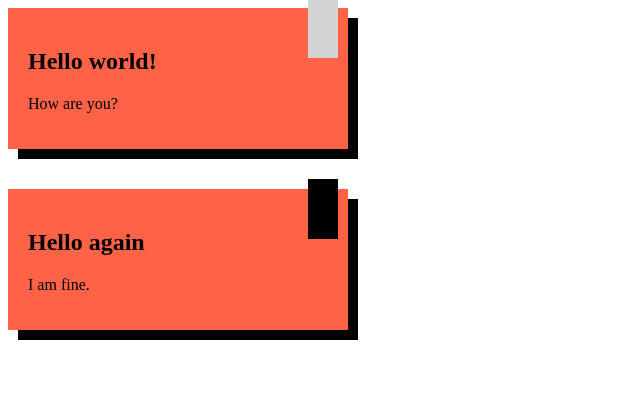
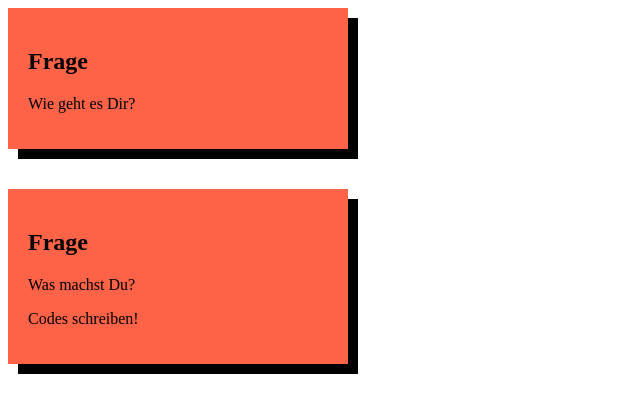
Before and after one commit to Dajanajozanovic/react-playground, a React (Vite) app: page / in a window 1280 px wide. Shown: the top 412 px of the page, without its empty margins (0-640 px from the left). Built offline with nearby package versions, Linux system fonts and the light colour scheme.

Commit message:
add card with hidden answer

```diff
--- a/src/App.jsx
+++ b/src/App.jsx
@@ -1,14 +1,19 @@
 import * as React from 'react'
-import Button from './Button'
 import Card from './Card'
-import Pagination from './Pagination'
 
 const cards = [
-  { title: 'Hello world!', text: 'How are you?', isBookmarked: false, id: 1 },
   {
-    title: 'Hello again',
-    text: 'I am fine.',
-    isBookmarked: true,
+    title: 'Frage',
+    questionText: 'Wie geht es Dir?',
+    answerText: 'Prima!',
+    isAnswerVisible: false,
+    id: 1,
+  },
+  {
+    title: 'Frage',
+    questionText: 'Was machst Du?',
+    answerText: 'Codes schreiben!',
+    isAnswerVisible: true,
     id: 2,
   },
 ]
@@ -16,12 +21,13 @@ const cards = [
 export default () => {
   return (
     <div className="App">
-      {cards.map(({ id, title, text, isBookmarked }) => (
+      {cards.map(({ id, title, questionText, answerText, isAnswerVisible }) => (
         <Card
           key={id}
           title={title}
-          copyText={text}
-          isBookmarked={isBookmarked}
+          isAnswerVisible={isAnswerVisible}
+          questionText={questionText}
+          answerText={answerText}
         />
       ))}
     </div>
--- a/src/Card.css
+++ b/src/Card.css
@@ -7,7 +7,7 @@
   margin-bottom: 40px;
 }
 
-.Card__bookmark {
+.Card__text {
   position: absolute;
   top: -10px;
   right: 10px;
@@ -18,6 +18,6 @@
   overflow: hidden;
 }
 
-.Card__bookmark--active {
-  background-color: black;
+.hidden {
+  display: none;
 }
--- a/src/Card.jsx
+++ b/src/Card.jsx
@@ -1,16 +1,17 @@
 import * as React from 'react'
 import './Card.css'
 
-export default function Card({ title, copyText, isBookmarked }) {
-  const bookmarkClass = isBookmarked
-    ? 'Card__bookmark Card__bookmark--active'
-    : 'Card__bookmark'
-
+export default function Card({
+  title,
+  questionText,
+  answerText,
+  isAnswerVisible,
+}) {
   return (
     <section className="Card">
-      <button className={bookmarkClass} aria-label="Bookmark card"></button>
-      <h2 className="Card__title">{title}</h2>
-      <p>{copyText}</p>
+      <h2>{title}</h2>
+      <p>{questionText}</p>
+      <p className={isAnswerVisible ? 'answerText' : 'hidden'}>{answerText}</p>
     </section>
   )
 }
```
